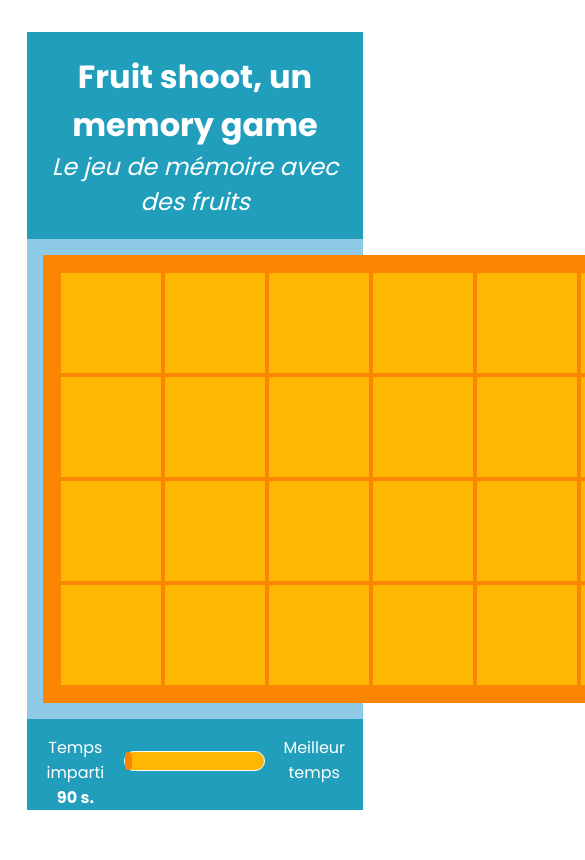
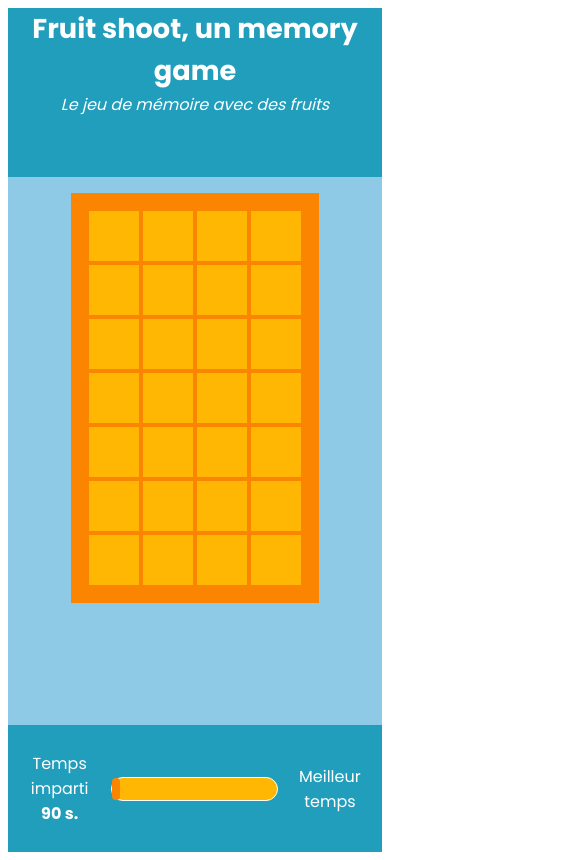
Before and after one commit to VirginieLemaire/Fruit-shoot-a-memory-game, a plain HTML site: page index.html in a window 390 px wide. Shown: the top 860 px of the page, 585 px wide, since content can reach past the window. Drawn offline with Linux system fonts and the light colour scheme; no server answers.

Commit message:
jeu responsive et infos déploiement sur Render

```diff
--- a/client/app.js
+++ b/client/app.js
@@ -95,7 +95,7 @@ const app = {
                 // Appliquer le style permettant d'afficher le fruit (voir affichage d'un sprite)
                 // astuce : on enlève 1 au numéro de fruit pour coincider avec la position
                 // dans le sprite -> le fruit 1 est positionné à y=0
-                cell.style.backgroundPositionY = `${(app.partyData.fruitsList[app.config.cellId - 1]-1) * -100}px`;
+                cell.style.backgroundPositionY = `${(app.partyData.fruitsList[app.config.cellId - 1]-1) * -100}%`;
 
                 // ajouter la carte à la ligne qui vient d'ête créée
                 row.appendChild(cell);
--- a/client/sass/style.scss
+++ b/client/sass/style.scss
@@ -17,18 +17,18 @@ En utilisant "*" on l'applique à tous les éléments */
 
 /* Le container contient toute l'application */
 .container {
-  width: 90%;
-  margin: 2rem auto;
   text-align: center;
   /* Les propriétés flex sont positionnées sur le parent
    pour indiquer comment doivent se positionner les enfants */
   display: flex;
   flex-direction: column;
   align-items: center;
+  justify-content: space-between;
 }
 
 .header {
   width: 100%;
+  height: 20vh;
   background-color: $blue;
   &__title {
     margin-bottom: 0;
@@ -38,12 +38,20 @@ En utilisant "*" on l'applique à tous les éléments */
     margin-top: 0;
     font-weight: normal;
   }
+  & h1 {
+    font-size: 3rem;
+  }
+  & h2 {
+    font-size: 1.5rem;
+  }
+
 }
 
 main {
   background-color: $light-blue;
   padding: 1rem;
   width: 100%;
+  height: 65vh;
 }
 
 .board {
@@ -71,42 +79,107 @@ main {
       /* affichage du deuxième fruit du sprite
       https://developer.mozilla.org/fr/docs/Web/CSS/CSS_Images/Implementing_image_sprites_in_CSS */
       //background-position-y: -100px;
+      background-size: calc(100%); /* ajuste la taille de à son contenu */
     }
   }
 }
 
 .timer {
+  background-color: $blue;
   width: 100%;
-  background-color: $blue;
+  height: 15vh;
+  /* on agence les éléments entre eux */
   display: flex;
-  justify-content: space-around;
+  justify-content: space-around; /* répartir les éléments horizontalement */
+  align-items: center; /* verticalement */
   &__info {
     font-weight: bold;
   }
   &__bar {
     width: 50%;
-    height: 20px;
+    height: 1.5rem;
     margin: 2rem 0;
     background-color: $yellow;
-    border-radius: 25px;
-    border: solid 1px $highlight;
+    border-radius: 1.5rem;
+    border: solid 0.1rem $highlight;
   }
   & span{
     /* l'élément span étant un élément en ligne (inline) par défaut,
     on le change en block pour qu'il puisse s'afficher */
     display: block;
     height: 100%;
-    border-radius: 20px;
+    border-radius: 1.3rem;
     background-color: $orange;
     /* la barre progresse chaque seconde, ajout d'une transition
     pour que ça soit plus fluide */
     transition: width 1s;
   }
+  & p {
+    /*margin: unset;*/
+    font-size: 1.5rem;
+  }
 }
 
-p {
-  margin-bottom: 0;
-  &~ p {
-    margin-top: 0;
+@media (orientation: portrait) {
+  .board {
+    writing-mode: vertical-rl;
   }
 }
+@media (max-width: 900px) {
+  .header {
+    & h1 {
+      font-size: 1.7rem;
+      margin: 0;
+    }
+    & h2 {
+      font-size: 1rem;
+    }
+  }
+  .timer {
+    & p {
+      margin: unset;
+      font-size: 1rem;
+    }
+  }
+  .board {
+/*     background-color: $orange;
+    padding: 1rem;
+    width: fit-content;
+    margin: auto;
+
+    &__row {
+      display: flex;
+      margin: auto;
+      width: fit-content;
+    } */
+    &__cell {
+      background-color: $yellow;
+      /* l'image de référence fait 49px de large :
+      on créé des carrés de la même taille */
+      width: calc(100px*0.5);
+      height: calc(100px*0.5);
+      margin: 2px;
+      /* ajout d'un style spécial lorsque la carte
+      est cliquée */
+      &--selected {
+        background-image: url('./image/cards.png');
+        /* affichage du deuxième fruit du sprite
+        https://developer.mozilla.org/fr/docs/Web/CSS/CSS_Images/Implementing_image_sprites_in_CSS */
+        //background-position-y: -100px;
+        background-size: calc(100%); /* ajuste la taille de à son contenu */
+      }
+    }
+  }
+}
+@media (max-width: 900px) and (orientation: landscape) {
+  .board__cell {
+    width: calc(100px*0.4);
+      height: calc(100px*0.4);
+  }
+  .timer {
+    & p {
+      margin: unset;
+      font-size: 0.8rem;
+    }
+  }
+}
```
Also changed, not shown: Infos/Deployer-API-BDD-Render.md (added, +37 -0 lines), Infos/Deployer-BDD-sur-Heroku.md (+1 -1 lines), README.md, client/style.css, 1 other file.
